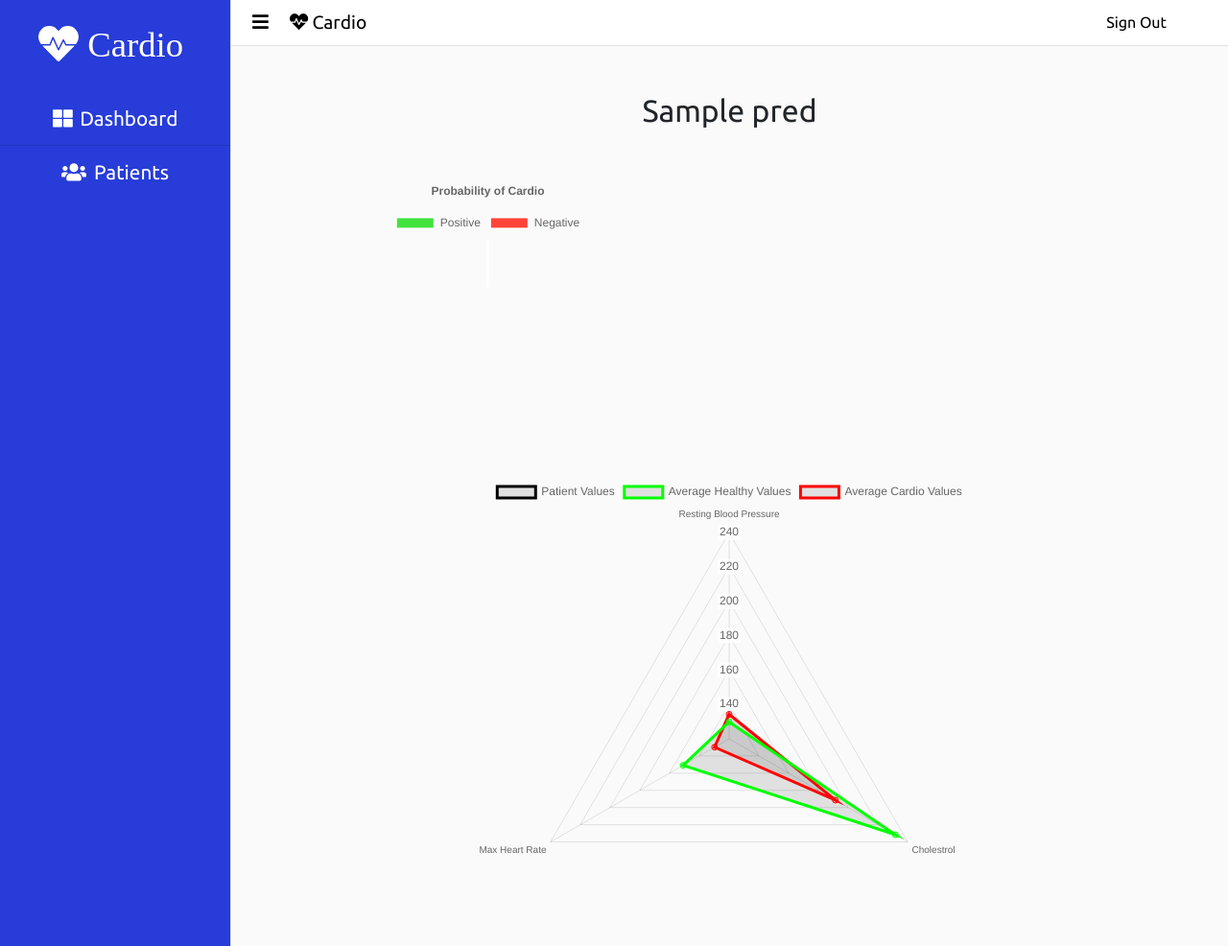
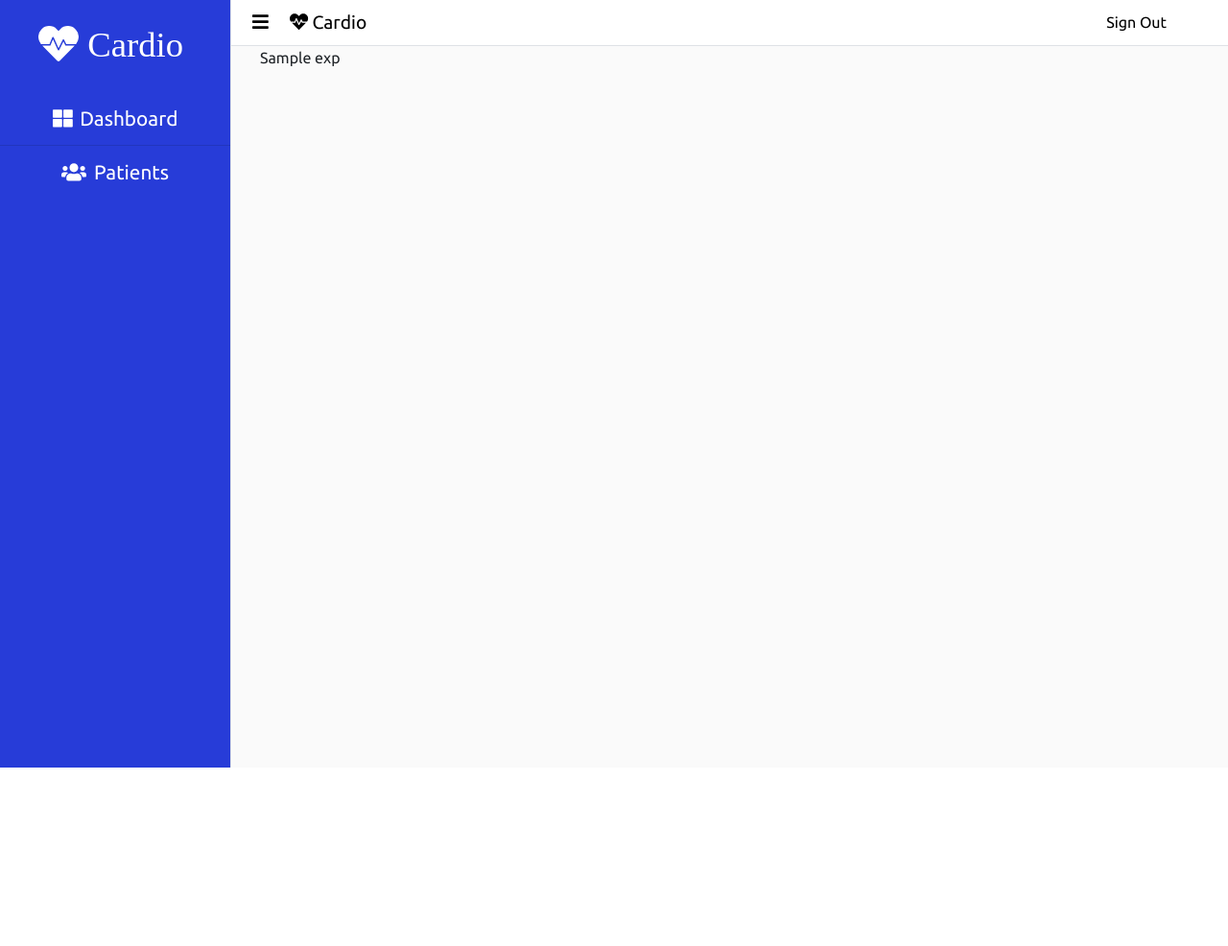
Before and after one commit to rafkol98/CVD-web, a Flask app: template templates/report.html in a window 1280 px wide. Shown: the whole page at 96% size. After the commit the page ends 800 px from the top, so only its background shows below. Run offline with Flask 2, Linux system fonts and the light colour scheme; the template is opened without the code that fills it: most values are stand-ins (such as "Sample title", 1, 10 or a date in 2020); parts of the project's set-up code (start-up, migrations or seed data) failed here and were passed over; some libraries are stand-ins or nearby versions.

Commit message:
Explainable AI - lime integration

```diff
--- a/app.py
+++ b/app.py
@@ -1,9 +1,12 @@
 from flask import Flask, render_template, request, redirect, url_for, jsonify, after_this_request
+import lime
+from lime import lime_tabular
 import pickle
 import datetime
 import numpy as np
 import pandas as pd
 import pyrebase
+import dill
 
 config = {
     "apiKey": "AIzaSyB6qq3TuV541bSWJzmnOgHm1F90a7sH0yE",
@@ -26,6 +29,7 @@ db = firebase.database()
 app = Flask(__name__)
 # Load model.
 model = pickle.load(open('cvd-model.pkl','rb'))
+with open("explainer.pkl", 'rb') as f: exp_load = dill.load(f)
 
 # Get patients
 def getPatients(u_id):
@@ -103,8 +107,17 @@ def report():
 
     diagnosisData = db.child(uid).child("Patients").child(pid).child("current").get()
 
-    data = [ diagnosisData.val()['bps'], diagnosisData.val()['chol'], diagnosisData.val()['maxheart'] ]
-    return render_template('report.html', pred = pred, neg = neg, pos = pos, pid = pid, data = data)
+
+    # data = [ diagnosisData.val()['bps'], diagnosisData.val()['chol'], diagnosisData.val()['maxheart'] ]
+    data=np.array([39,1,3,140,321,0,2,182,0,0,1])
+
+    exp = exp_load.explain_instance(
+    data_row = data,
+    predict_fn = model.predict_proba
+    )
+    exp = exp.as_html()
+
+    return render_template('report.html', pred = pred, neg = neg, exp = exp, pos = pos, pid = pid, data = data)
 
 
 @app.route('/patients/info', methods=['GET'])
--- a/templates/report.html
+++ b/templates/report.html
@@ -1,82 +1,7 @@
 {% extends 'layout.html' %}
 
 {% block body %}
-    <h1></h1>
 
+    {{exp|safe}}
 
-
-    <h2 class="mt-5 mb-5 text-center">{{pred}}</h2>
-    <div class="row mb-5">
-      <div class="col-md-6 d-flex justify-content-center align-items-center">
-        <canvas id="prob_" width="400" height="225"></canvas>
-      </div>
-      <div class="col-md-6 d-flex justify-content-center align-items-center">
-
-      </div>
-
-    </div>
-    <canvas id="rbs_chol_max"></canvas>
-
-
-
-    <script>
-
-        var dataX = {{ data|tojson }};
-        var ctx = document.getElementById("rbs_chol_max").getContext("2d");
-        var chart = new Chart(ctx, {
-          // The type of chart we want to create
-          type: "radar",
-
-          // The data for our dataset
-          data: {
-            labels: [
-              "Resting Blood Pressure",
-              "Cholestrol",
-              "Max Heart Rate"
-            ],
-            datasets: [
-              {
-                label: "Patient Values",
-                pointBackgroundColor: "rgb(0, 0, 0,0.2)",
-                borderColor: "rgb(0, 0, 0)",
-                data: dataX,
-              },
-              {
-                label: "Average Healthy Values",
-                pointBackgroundColor: "rgb(0, 255, 0,0.3)",
-                borderColor: "rgb(0, 255, 0)",
-                data: [129.79, 231.65, 150.89],
-              },{
-                label: "Average Cardio Values",
-                pointBackgroundColor: "rgb(255, 0, 0,0.3)",
-                borderColor: "rgb(255, 0, 0)",
-                data: [134.25, 191.37, 129.77],
-              },
-            ],
-          },
-
-          // Configuration options go here
-          options: {},
-        });
-        var pos = {{pos|tojson}};
-        var neg = {{neg|tojson}};
-
-        new Chart(document.getElementById("prob_"), {
-          type: 'doughnut',
-          data: {
-            labels: ["Positive", "Negative"],
-            datasets: [{
-              label: "Population (millions)",
-              backgroundColor: ["#43E33D", "#FF453A"],
-              data: [pos,neg]
-            }]
-          },
-          options: {
-            title: {
-              display: true,
-              text: 'Probability of Cardio'
-            }
-          }
-      });
-    </script>
 {% endblock %}
```
Also changed, not shown: 1 other file.
